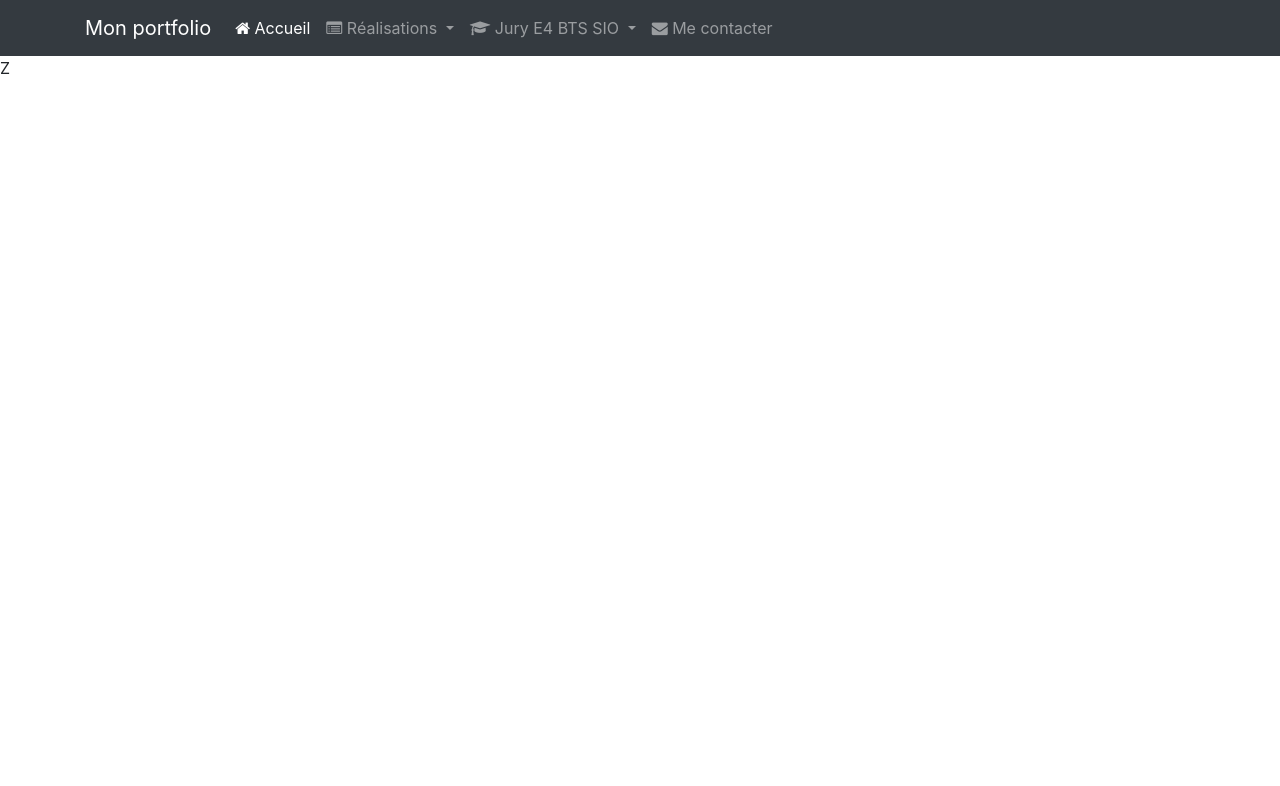
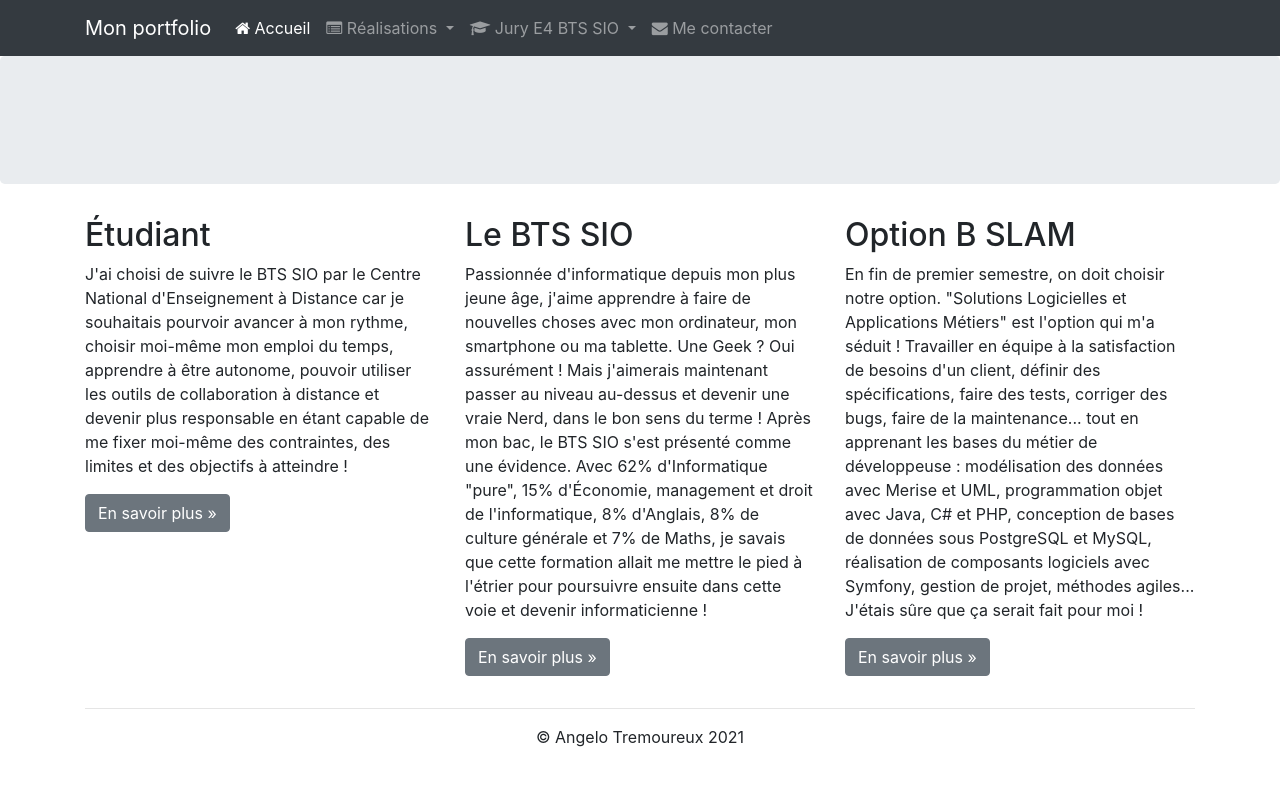
Before and after one commit to AngeloTmx/angelotmx.github.io, a plain HTML site: page index.html in a window 1280 px wide. Drawn offline with nearby package versions, Linux system fonts and the light colour scheme.

Commit message:
Ajout d'un pied de page Task #5 - Ajouter un pied de page

```diff
--- a/index.html
+++ b/index.html
@@ -122,11 +122,69 @@
 
         <h1>Bonjour et bienvenue sur mon portfolio !</h1>
 
+
+        <div class="jumbotron"></div> <!-- Emplacement pour le contenu principal de la page -->
+        <footer>
+            <div class="container">
+                <div class="row">
+                    <div class="col-lg-4">
+                        <h2>Étudiant</h2>
+                        <p>J'ai choisi de suivre le BTS SIO par le Centre National
+                            d'Enseignement à Distance car je souhaitais pourvoir avancer à mon rythme,
+                            choisir moi-même mon emploi du temps, apprendre à être autonome, pouvoir
+                            utiliser les outils de collaboration à distance et devenir plus responsable en
+                            étant capable de me fixer moi-même des contraintes, des limites et des
+                            objectifs à atteindre !
+                        </p>
+                        <p><a class="btn btn-secondary" href="http://www.cned.fr" target="_blank"
+                              role="button">En savoir plus »</a>
+                        </p>
+                    </div>
+                    <div class="col-lg-4">
+                        <h2>Le BTS SIO</h2>
+                        <p>Passionnée d'informatique depuis mon plus jeune âge, j'aime apprendre à faire
+                            de nouvelles choses avec mon ordinateur, mon smartphone ou ma tablette. Une
+                            Geek ? Oui assurément ! Mais j'aimerais maintenant passer au niveau au-dessus
+                            et devenir une vraie Nerd, dans le bon sens du terme ! Après mon bac, le BTS
+                            SIO s'est présenté comme une évidence. Avec 62% d'Informatique "pure", 15%
+                            d'Économie, management et droit de l'informatique, 8% d'Anglais, 8% de culture
+                            générale et 7% de Maths, je savais que cette formation allait me mettre le
+                            pied à l'étrier pour poursuivre ensuite dans cette voie et devenir
+                            informaticienne !
+                        </p>
+                        <p><a class="btn btn-secondary" href="https://fr.wikipedia.org/wiki/Brevet_de_tec
+                              hnicien_supérieur_-_Services_informatiques_aux_organisations"
+                              target="_blank" role="button">En savoir plus »</a>
+                        </p>
+                    </div>
+                    <div class="col-lg-4">
+                        <h2>Option B SLAM</h2>
+                        <p>En fin de premier semestre, on doit choisir notre option. "Solutions
+                            Logicielles et Applications Métiers" est l'option qui m'a séduit&nbsp;!
+                            Travailler en équipe à la satisfaction de besoins d'un client, définir des
+                            spécifications, faire des tests, corriger des bugs, faire de la maintenance...
+                            tout en apprenant les bases du métier de développeuse : modélisation des
+                            données avec Merise et UML, programmation objet avec Java, C# et PHP,
+                            conception de bases de données sous PostgreSQL et MySQL, réalisation de
+                            composants logiciels avec Symfony, gestion de projet, méthodes agiles...
+                            J'étais sûre que ça serait fait pour moi !
+                        </p>
+                        <p><a class="btn btn-secondary" href="http://www.onisep.fr/Ressources/Univers-For
+                              mation/Formations/Post-bac/BTS-Services-informatiques-aux-organisations-opt
+                              ion-B-solutions-logicielles-et-applications-metiers" target="_blank"
+                              role="button">En savoir plus »</a>
+                        </p>
+                    </div>
+                </div>
+                <hr>
+                <p class="text-center" id="copyright">© Angelo Tremoureux 2021</p>
+            </div>
+        </footer>
                         <!-- Optional JavaScript; choose one of the two! -->
 
                         <!-- Option 1: Bootstrap Bundle with Popper -->
                         <script src="https://cdn.jsdelivr.net/npm/bootstrap@5.0.0-beta1/dist/js/bootstrap.bundle.min.js" integrity="sha384-ygbV9kiqUc6oa4msXn9868pTtWMgiQaeYH7/t7LECLbyPA2x65Kgf80OJFdroafW" crossorigin="anonymous"></script>
-        Z
+
                         <!-- Option 2: Separate Popper and Bootstrap JS -->
                         <!--
                         <script src="https://cdn.jsdelivr.net/npm/@popperjs/core@2.5.4/dist/umd/popper.min.js" integrity="sha384-q2kxQ16AaE6UbzuKqyBE9/u/KzioAlnx2maXQHiDX9d4/zp8Ok3f+M7DPm+Ib6IU" crossorigin="anonymous"></script>
```
Lines whose indentation alone changed are shown as unchanged.
